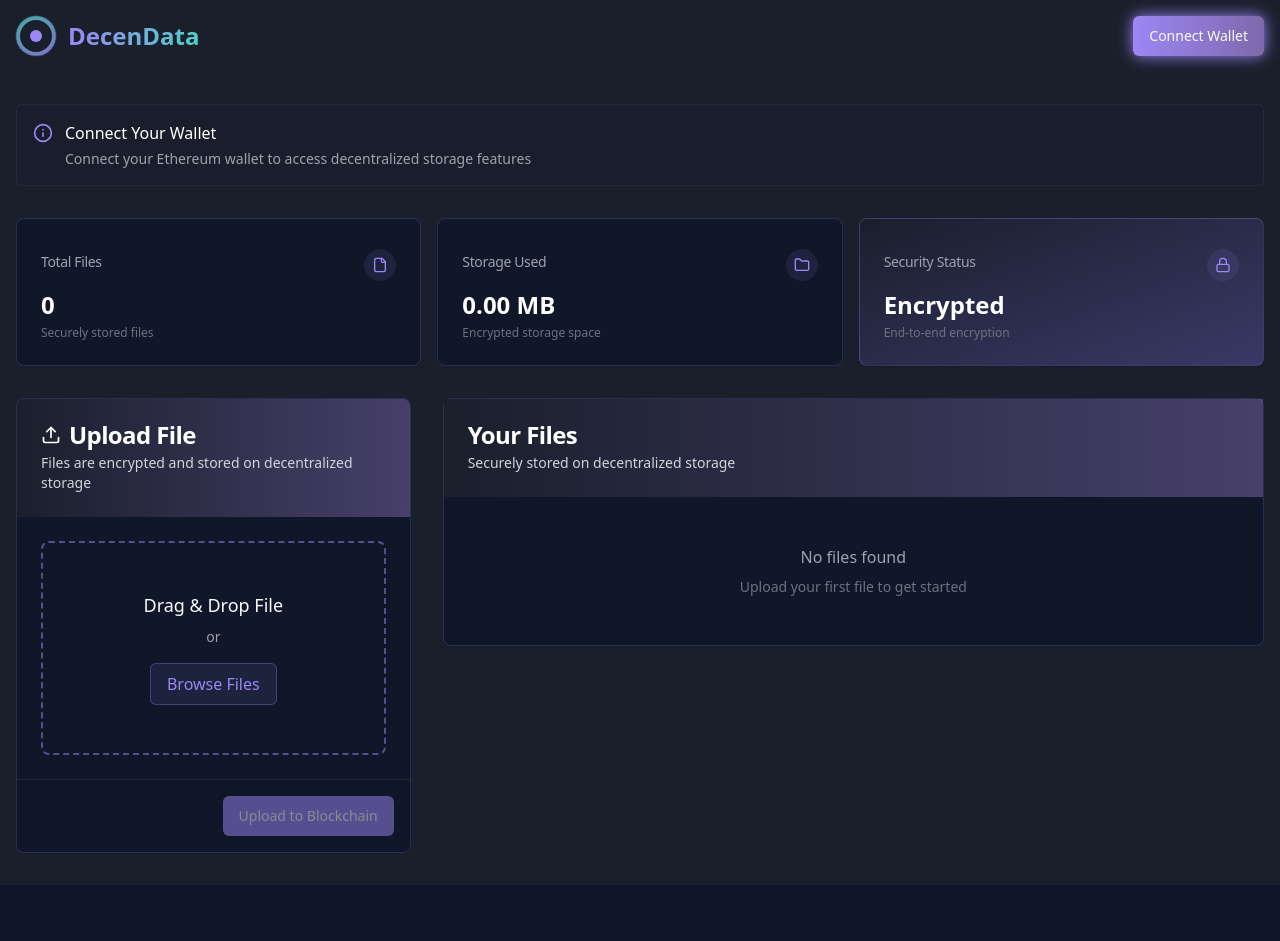
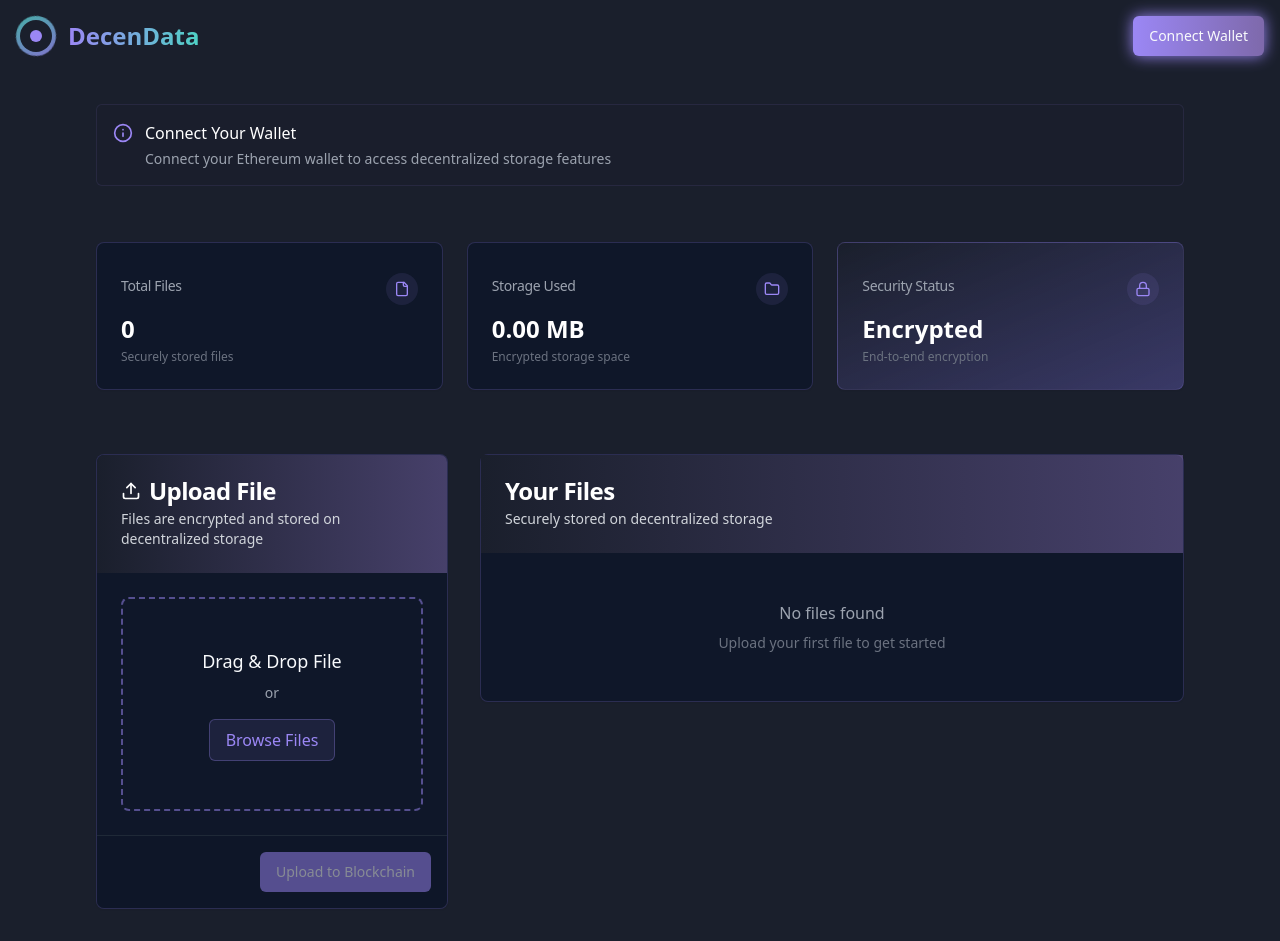
Before and after one commit to amanmaurya7/decen-data, a React (Vite) app: page / in a window 1280 px wide. Before the commit the page ends 885 px from the top, so only its background shows below. Built offline with nearby package versions, Linux system fonts and the light colour scheme.

Commit message:
Refactor: Improve responsiveness
Make the application responsive for various devices.

```diff
--- a/src/pages/Index.tsx
+++ b/src/pages/Index.tsx
@@ -450,7 +450,7 @@ const Index = () => {
   ) || [];
 
   return (
-    <div className="min-h-screen bg-blockchain-darkBlue">
+    <div className="min-h-screen bg-blockchain-darkBlue flex flex-col">
       <Header
         onConnect={handleConnectWallet}
         isConnected={isConnected}
@@ -458,8 +458,8 @@ const Index = () => {
         networkName={networkName}
       />
 
-      <main className="container mx-auto px-4 py-8">
-        <div className="mb-8">
+      <main className="flex-1 w-full max-w-6xl mx-auto px-2 sm:px-4 md:px-6 lg:px-8 py-4 sm:py-8 flex flex-col gap-8">
+        <div className="mb-4 sm:mb-6">
           <NetworkStatus
             isConnected={isConnected}
             connectedNetwork={networkName}
@@ -468,7 +468,7 @@ const Index = () => {
           />
         </div>
 
-        <div className="grid grid-cols-1 md:grid-cols-3 gap-4 mb-8">
+        <div className="grid grid-cols-1 sm:grid-cols-2 md:grid-cols-3 gap-4 sm:gap-6 mb-8">
           <MetricsCard
             title="Total Files"
             value={totalFiles}
@@ -490,12 +490,12 @@ const Index = () => {
           />
         </div>
 
-        <div className="grid grid-cols-1 lg:grid-cols-3 gap-8">
-          <div className="lg:col-span-1">
+        <div className="flex flex-col lg:flex-row gap-8">
+          <div className="w-full lg:w-1/3">
             <FileUpload onUpload={handleFileUpload} isUploading={isLoading} />
           </div>
 
-          <div className="lg:col-span-2">
+          <div className="w-full lg:w-2/3">
             <FileList
               files={files}
               connectedAccount={accountAddress}
```
